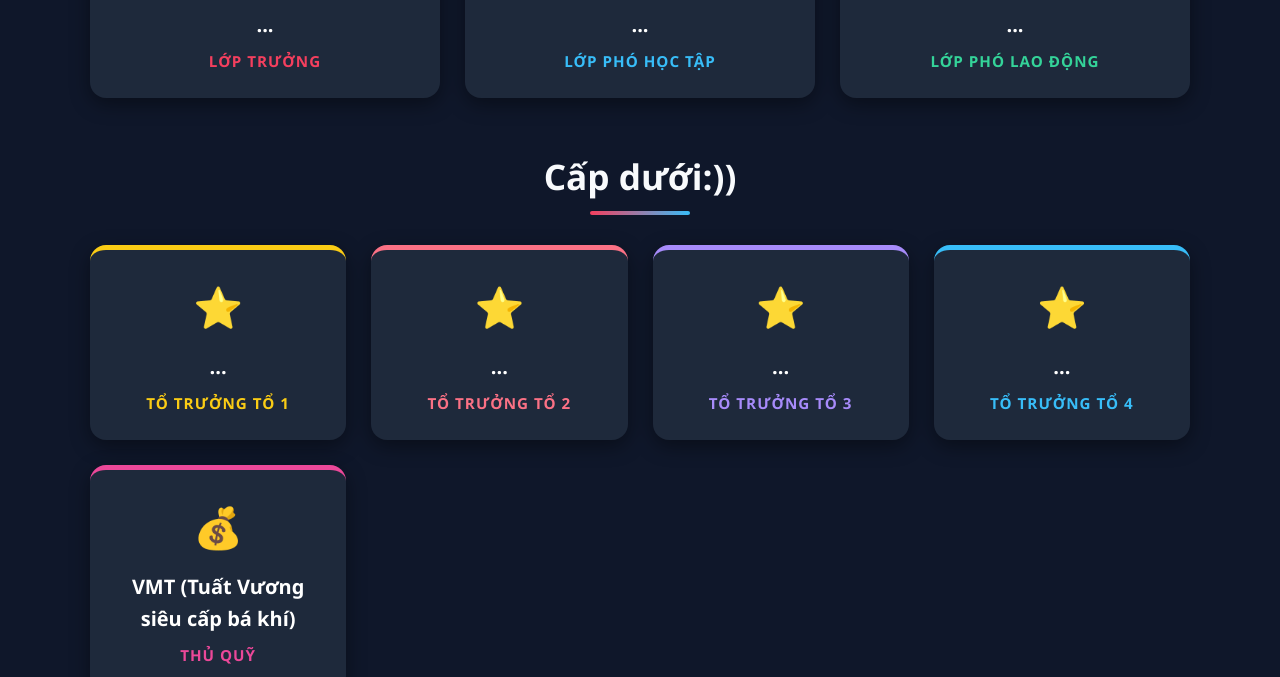
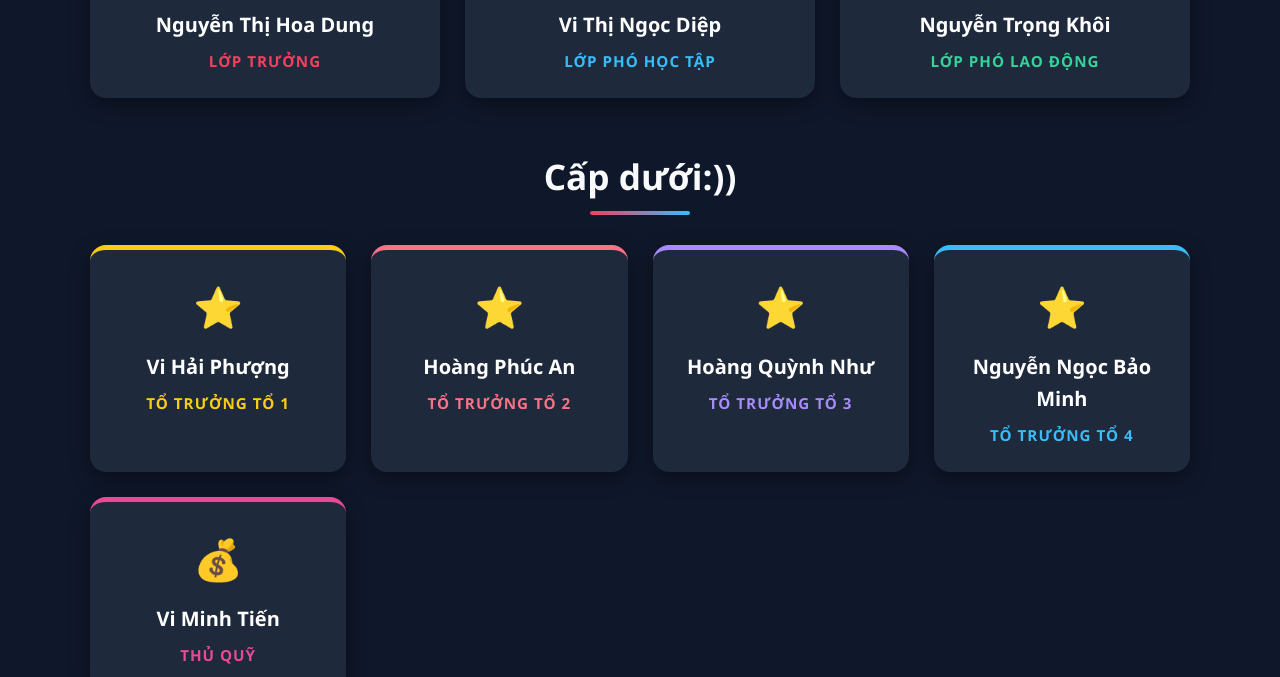
Before and after one commit to vmhoang321-commits/A1K61, a plain HTML site: page trangchu.html in a window 1280 px wide. Shown: the part 703-1380 px from the top of the page. Drawn offline with Linux system fonts and the light colour scheme.

Commit message:
Update trangchu.html

```diff
--- a/trangchu.html
+++ b/trangchu.html
@@ -243,17 +243,17 @@
         <div class="grid-org">
             <div class="org-card" style="border-top-color: #f43f5e;">
                 <div class="role-icon">👑</div>
-                <h4>...</h4>
+                <h4>Nguyễn Thị Hoa Dung</h4>
                 <div class="role-title" style="color: #f43f5e;">Lớp Trưởng</div>
             </div>
             <div class="org-card" style="border-top-color: #38bdf8;">
                 <div class="role-icon">📖</div>
-                <h4>...</h4>
+                <h4>Vi Thị Ngọc Diệp</h4>
                 <div class="role-title" style="color: #38bdf8;">Lớp Phó Học Tập</div>
             </div>
             <div class="org-card" style="border-top-color: #34d399;">
                 <div class="role-icon">🧹</div>
-                <h4>...</h4>
+                <h4>Nguyễn Trọng Khôi</h4>
                 <div class="role-title" style="color: #34d399;">Lớp Phó Lao Động</div>
             </div>
         </div>
@@ -263,27 +263,27 @@
         <div class="grid-org">
             <div class="org-card" style="border-top-color: #facc15;">
                 <div class="role-icon">⭐</div>
-                <h4>...</h4>
+                <h4>Vi Hải Phượng</h4>
                 <div class="role-title" style="color: #facc15;">Tổ Trưởng Tổ 1</div>
             </div>
             <div class="org-card" style="border-top-color: #fb7185;">
                 <div class="role-icon">⭐</div>
-                <h4>...</h4>
+                <h4>Hoàng Phúc An</h4>
                 <div class="role-title" style="color: #fb7185;">Tổ Trưởng Tổ 2</div>
             </div>
             <div class="org-card" style="border-top-color: #a78bfa;">
                 <div class="role-icon">⭐</div>
-                <h4>...</h4>
+                <h4>Hoàng Quỳnh Như</h4>
                 <div class="role-title" style="color: #a78bfa;">Tổ Trưởng Tổ 3</div>
             </div>
             <div class="org-card" style="border-top-color: #38bdf8;">
                 <div class="role-icon">⭐</div>
-                <h4>...</h4>
+                <h4>Nguyễn Ngọc Bảo Minh</h4>
                 <div class="role-title" style="color: #38bdf8;">Tổ Trưởng Tổ 4</div>
             </div>
             <div class="org-card" style="border-top-color: #ec4899;">
                 <div class="role-icon">💰</div>
-                <h4>VMT (Tuất Vương siêu cấp bá khí)</h4>
+                <h4>Vi Minh Tiến</h4>
                 <div class="role-title" style="color: #ec4899;">Thủ Quỹ</div>
             </div>
         </div>
```
